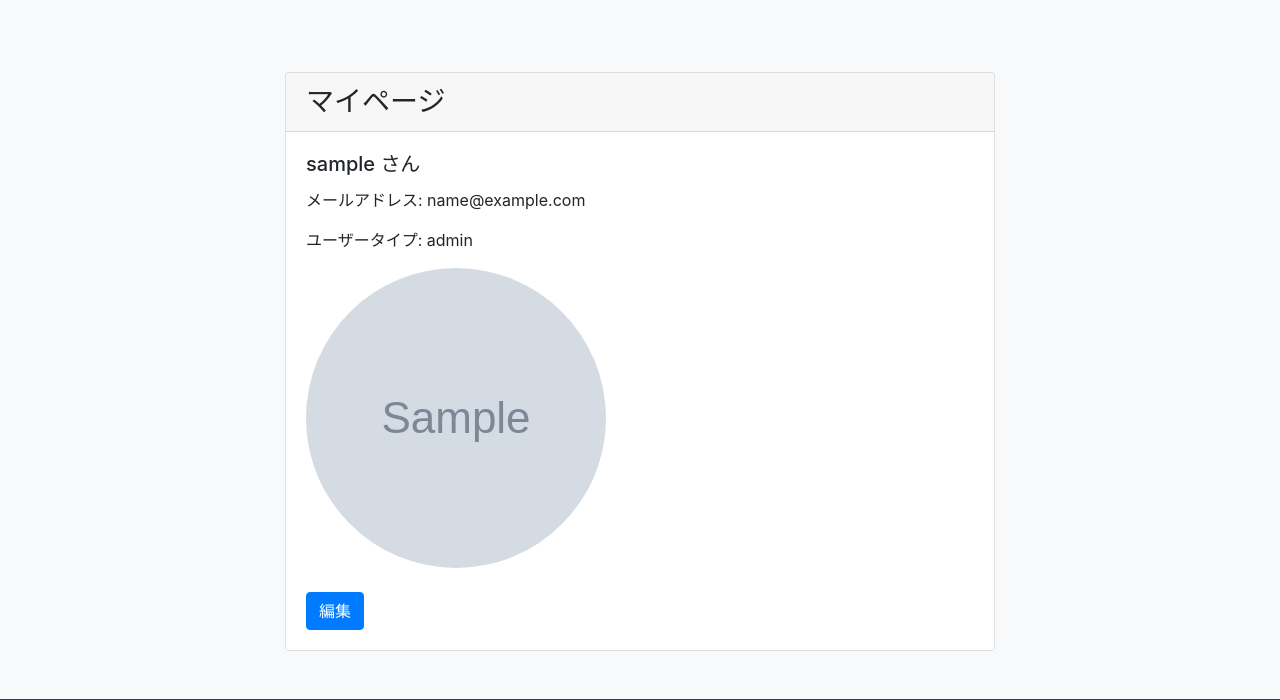
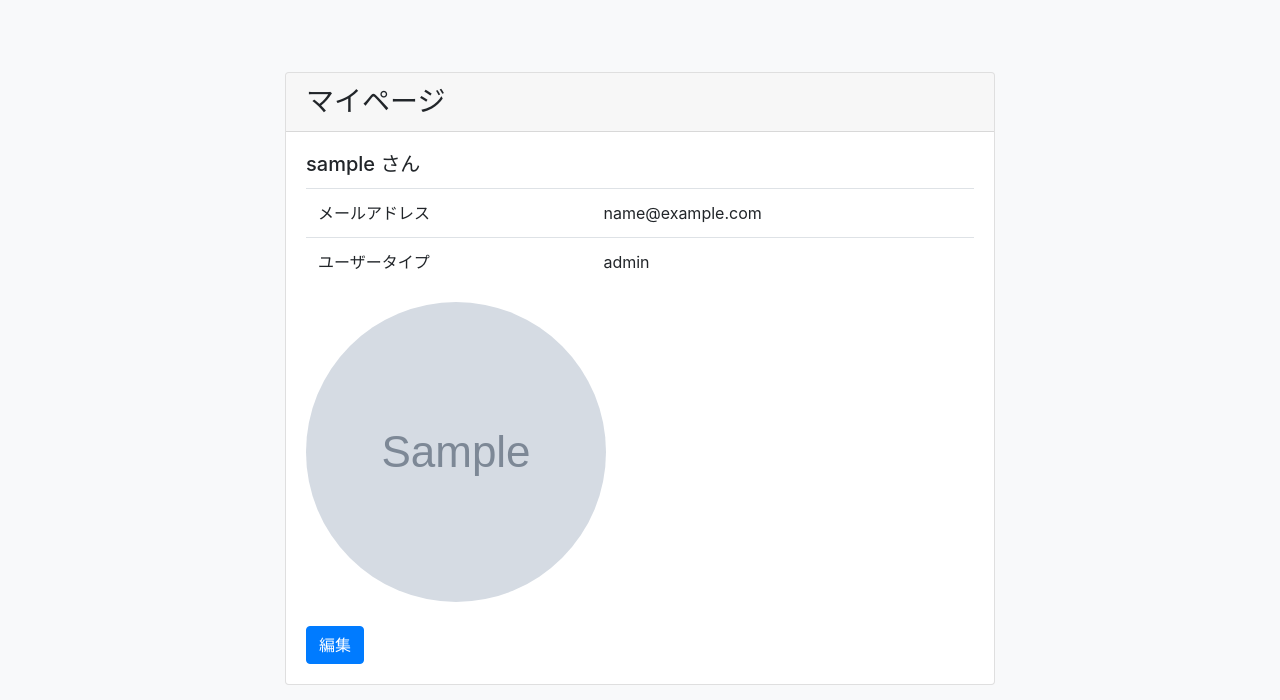
Before and after one commit to NaoyaTAKEI04/FoodConnections, a Django app: template templates/foodconnections/my_page.html in a window 1280 px wide. Shown: the part 56-756 px from the top of the page. Run offline with Django 3.2, Linux system fonts and the light colour scheme; the template is opened without the code that fills it: most values are stand-ins (such as "Sample title", 1, 10 or a date in 2020); grey boxes marked "Sample" are stand-in pictures; some libraries are stand-ins or nearby versions.

Commit message:
Update: マイページのデザインの修正

```diff
--- a/templates/foodconnections/my_page.html
+++ b/templates/foodconnections/my_page.html
@@ -22,8 +22,16 @@
             <!-- ユーザー情報の表示 -->
             <div class="mb-4">
                 <h5 class="card-title">{{ user_info.username }} さん</h5>
-                <p class="card-text">メールアドレス: {{ user_info.email }}</p>
-                <p class="card-text">ユーザータイプ: {{ user_info.get_user_type_display }}</p>
+                <table class="table">
+                    <tr>
+                        <td>メールアドレス</td>
+                        <td>{{ user_info.email }}</td>
+                    </tr>
+                    <tr>
+                        <td>ユーザータイプ</td>
+                        <td>{{ user_info.get_user_type_display }}</td>
+                    </tr>
+                </table>
                 {% if user_info.profile_image %}
                 <img src="{{ user_info.profile_image.url }}" alt="プロフィール画像" class="img-fluid rounded-circle profile-image">
                 {% else %}
```
Also changed, not shown: users/models.py (+7 -1 lines), users/migrations/0005_auto_20240126_1152.py (added).
